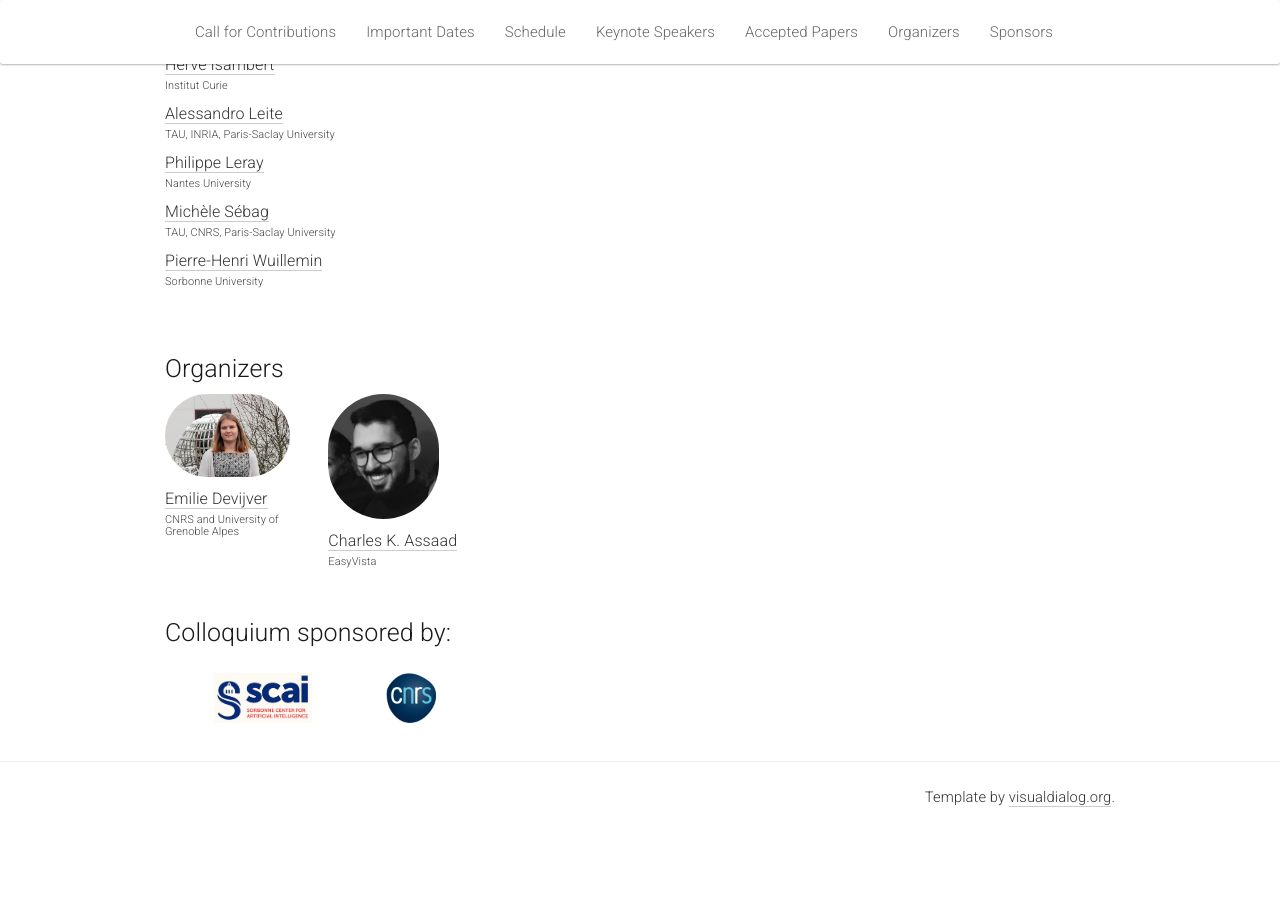
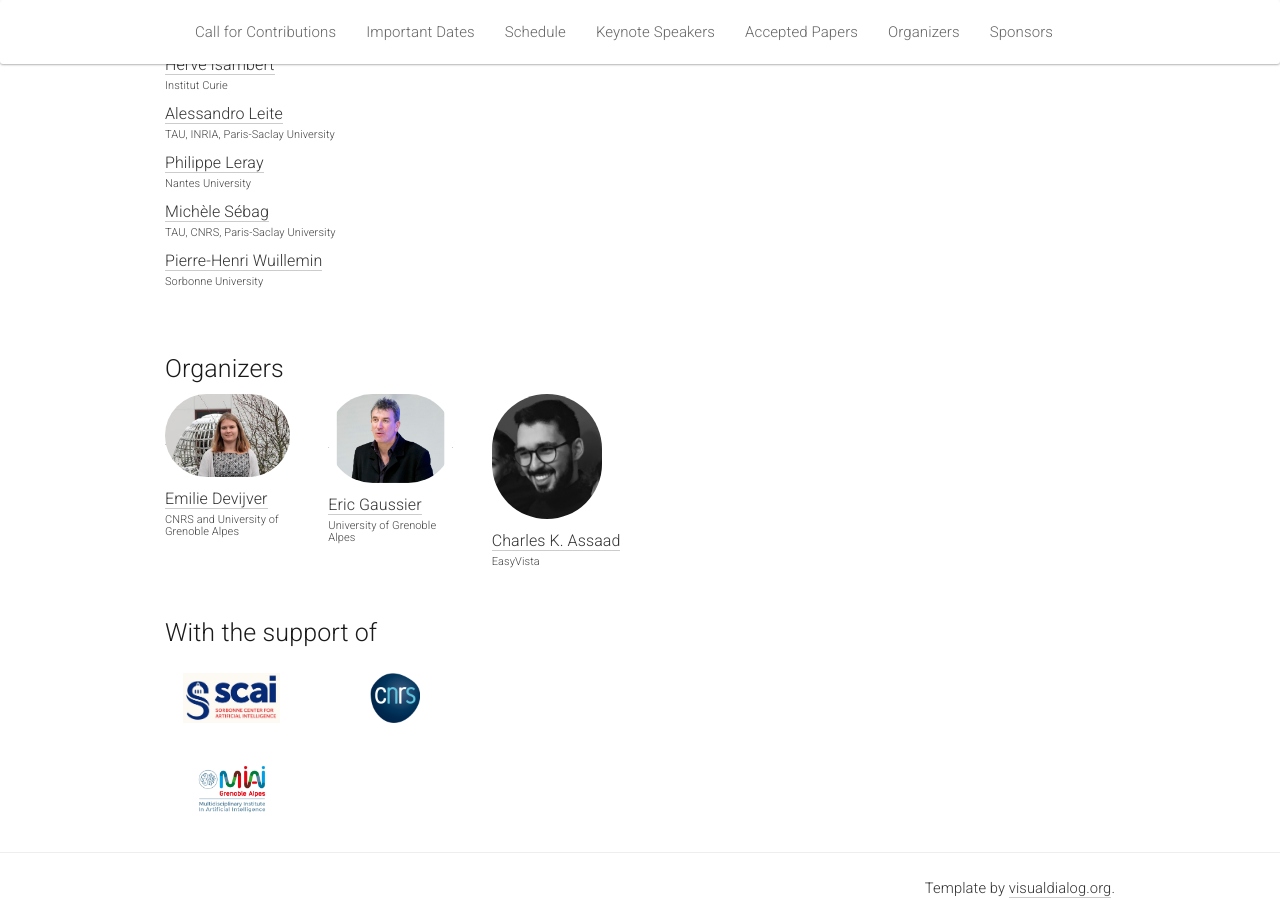
Before and after one commit to quarter-on-causality/quarter-on-causality.github.io, a Jekyll site: the page built from _pages/home_challenges.md, in a window 1280 px wide and 900 px high, scrolled down 5981 px. Built offline with Jekyll 4.4.1, drawn with Linux system fonts in a browser that asks for light colours; nearby versions of some CDN libraries; before the commit the page ends 6790 px from its top, so only the background shows below that.

Commit message:
Fix small bugs

```diff
--- a/_pages/home_challenges.md
+++ b/_pages/home_challenges.md
@@ -399,7 +399,16 @@ Robins Evans is an Associate Professor in Statistics at the University of Oxford
     </div>
   </div>
   <div class="col-xs-2">
-    <a href="hhttps://ckassaad.github.io" target="_blank">
+    <a href="http://ama.liglab.fr/~gaussier/" target="_blank">
+      <img class="people-pic" src="{{ "/quarter/img/people/EG.jpeg" | prepend:site.baseurl }}">
+    </a>
+    <div class="people-name">
+      <a href="hhttps://ckassaad.github.io" target="_blank">Eric Gaussier</a>
+      <h6>University of Grenoble Alpes</h6>
+    </div>
+  </div>
+  <div class="col-xs-2">
+    <a href="https://ckassaad.github.io" target="_blank">
       <img class="people-pic" src="{{ "img/people/ckassad.jpeg" | prepend:site.baseurl }}">
     </a>
     <div class="people-name">
@@ -412,12 +421,30 @@ Robins Evans is an Associate Professor in Statistics at the University of Oxford
 
 <div class="row">
   <div class="col-xs-12"><a class="anchor" id="sponsors"></a>
-    <h2>Colloquium sponsored by:</h2>
+    <h2>With the support of</h2>
   </div>
 </div>
 <div class="row">
-  <div class="col-xs-4 sponsor">
-    <a href="https://scai.sorbonne-universite.fr" target="_blank"><img src="img/scai.jpg"/></a>
-    <a href="https://cnrs.fr" target="_blank"><img src="img/cnrs.png"/></a>
+  <div class="col-xs-2 sponsor">
+    <a href="https://scai.sorbonne-universite.fr" target="_blank"><img src="/quarter/img/scai.jpg"/></a>
+  </div>
+  <div class="col-xs-2 sponsor">
+    <a href="https://www.cnrs.fr" target="_blank">
+       <img src="img/cnrs.png" style="height:50px;width:50px;" alt="CNRS"/>
+    </a>
+  </div>
+  <!-- <br />
+  <div class="col-xs-2 sponsor">
+    <a href="https://miai.univ-grenoble-alpes.fr/" target="_blank"><img src="img/MIAI.jpeg"/></a>
+  </div> -->
+</div>
+<div class="row">
+  <div class="col-xs-12"><a class="anchor" id=""></a>
+    <h2></h2>
   </div>
 </div>
+<div class="row">
+  <div class="col-xs-2 sponsor">
+    <a href="https://miai.univ-grenoble-alpes.fr/" target="_blank"><img src="img/MIAI.jpeg"/></a>
+  </div>
+</div>
```
Also changed, not shown: _pages/home.md (+11 -7 lines), _pages/home_analysis.md (+5 -2 lines), _pages/home_practice.md (+5 -2 lines), challenges/img/MIAI.jpeg (added), quarter/img/cnrs.png (added).
